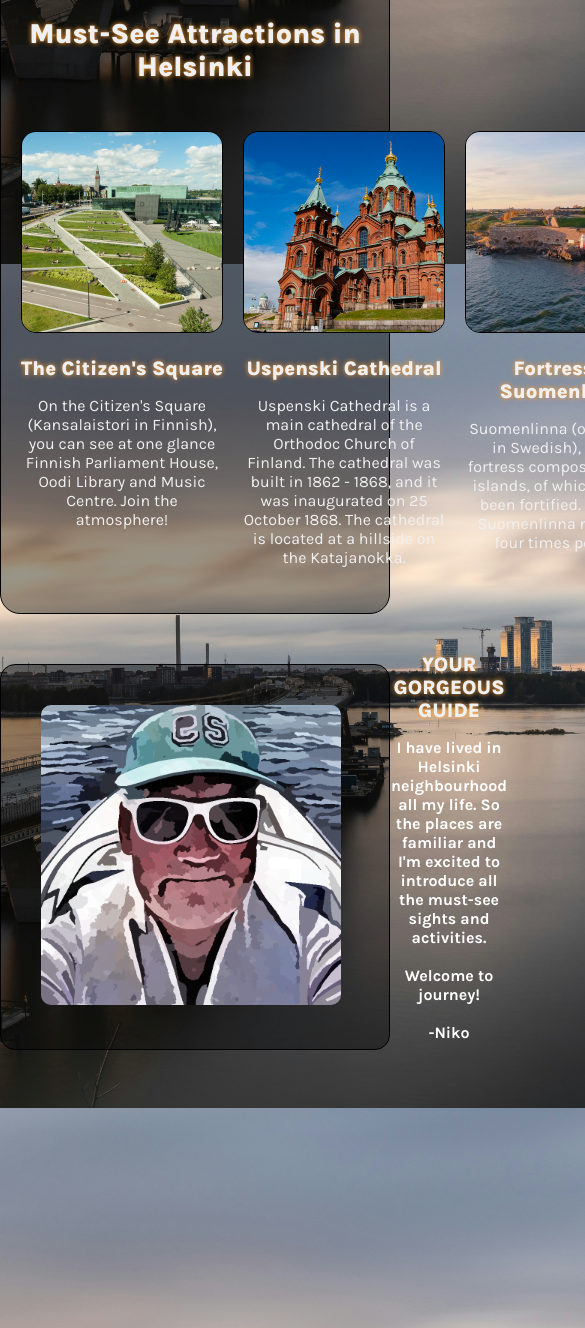
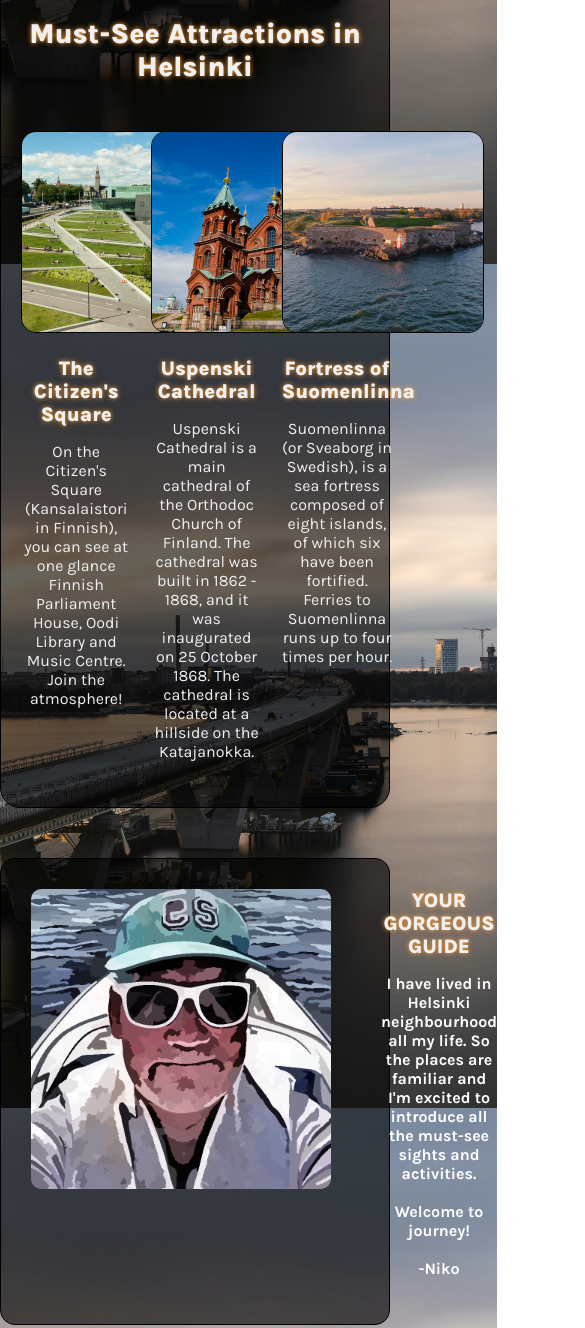
Before and after one commit to NNmaki/HometownHomepageScrimbacourse, a plain HTML site: page index.html in a window 390 px wide. Shown: the part 580-1908 px from the top of the page, 585 px wide, since content can reach past the window. Drawn offline with Linux system fonts and the light colour scheme.

Commit message:
Some fine tuning for responsiviness

```diff
--- a/styles.css
+++ b/styles.css
@@ -57,7 +57,7 @@ h4 {
 .activity {
     border-radius: 20px;
     color: #F0F0F0;
-    width: 250px;
+    width: 30%;
     padding: 20px 10px 20px 10px;
     transition: 0.4s ease;
 }
@@ -67,7 +67,7 @@ h4 {
 }
 
 .main-section {
-    background: rgba(0,0,0,0.4);
+    background: rgba(0,0,0,0.6);
     max-width: 900px;
     justify-content: space-around;
     border-radius: 20px;
@@ -83,7 +83,7 @@ h4 {
 }
 
 .activity img {
-    width: 200px;
+    max-width: 200px;
     border-radius: 15px;
     margin: 0 0 20px 0;
     border: 1px solid black;
@@ -91,18 +91,18 @@ h4 {
 }
 
 .your-guide {
-    background: rgba(0,0,0,0.4);
+    background: rgba(0,0,0,0.6);
     display: flex;
     color: white;
     max-width: 700px;
     margin: 50px auto 300px auto;
-    padding: 20px;
+    padding: 10px;
     border-radius: 15px;
     border: 1px solid black;
 }
 
 .your-guide img {
-    width: 300px;
+    max-width: 300px;
     border-radius: 30px;
     transition: 0.4s;
     padding: 20px;
@@ -118,7 +118,7 @@ h4 {
     flex-direction: column;
     justify-content: center;
     width: 300px;
-    height: 300px;
+
     margin: 20px 20px 20px 30px;
 }
 
```
